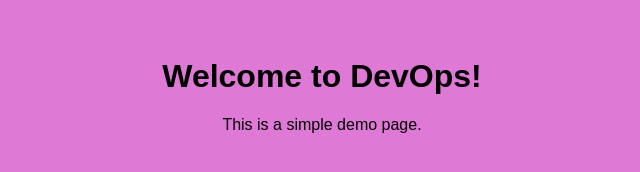
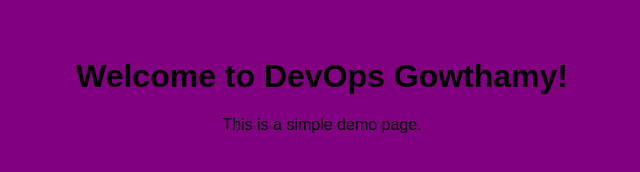
Before and after one commit to gowththy/devops, a plain HTML site: page index.html in a window 1280 px wide. Shown: the whole page, without its empty margins (318-958 px from the left). Drawn offline with Linux system fonts and the light colour scheme.

Commit message:
name addition

```diff
--- a/index.html
+++ b/index.html
@@ -8,7 +8,7 @@ initial-scale=1.0">
 <title>DevOps Demo</title>
 <style>
 body {
-background-color: #de79d6;
+background-color: purple;
 font-family: Arial, sans-serif;
 text-align: center;
 padding: 50px;
@@ -16,7 +16,7 @@ padding: 50px;
 </style>
 </head>
 <body>
-<h1>Welcome to DevOps!</h1>
+<h1>Welcome to DevOps Gowthamy!</h1>
 <p>This is a simple demo page.</p>
 </body>
 </html>
```
